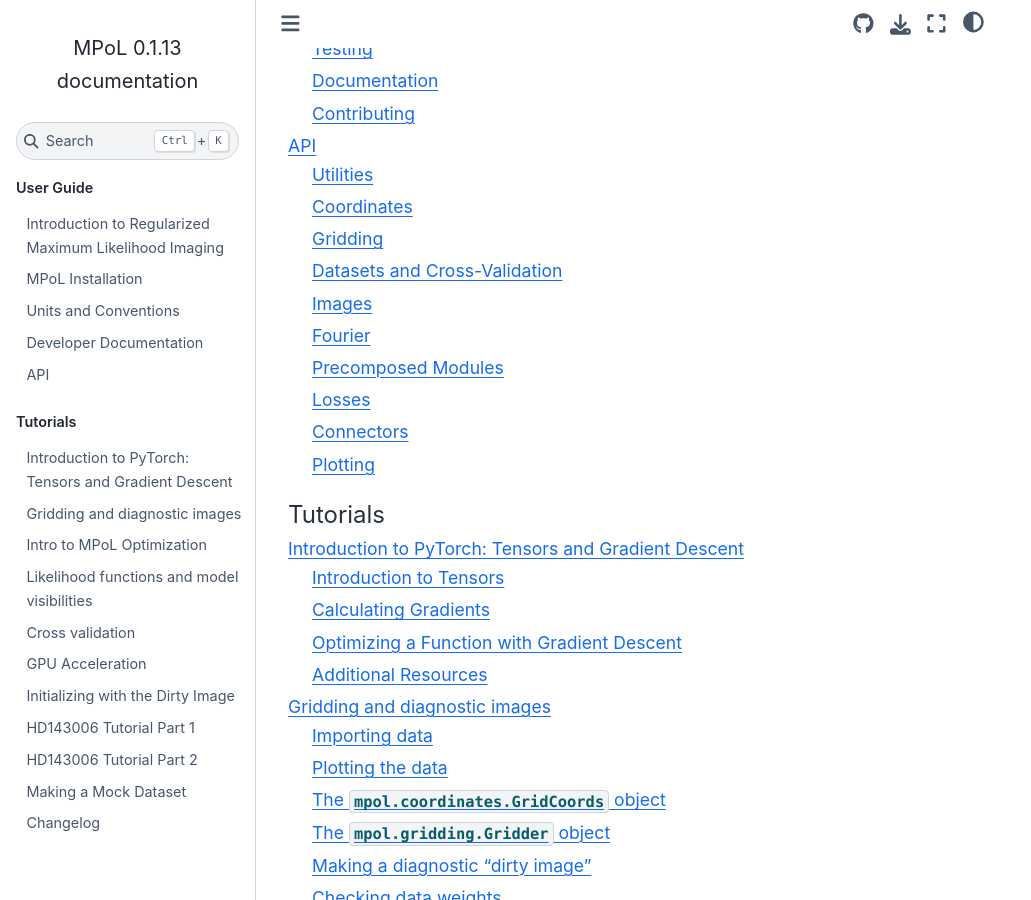
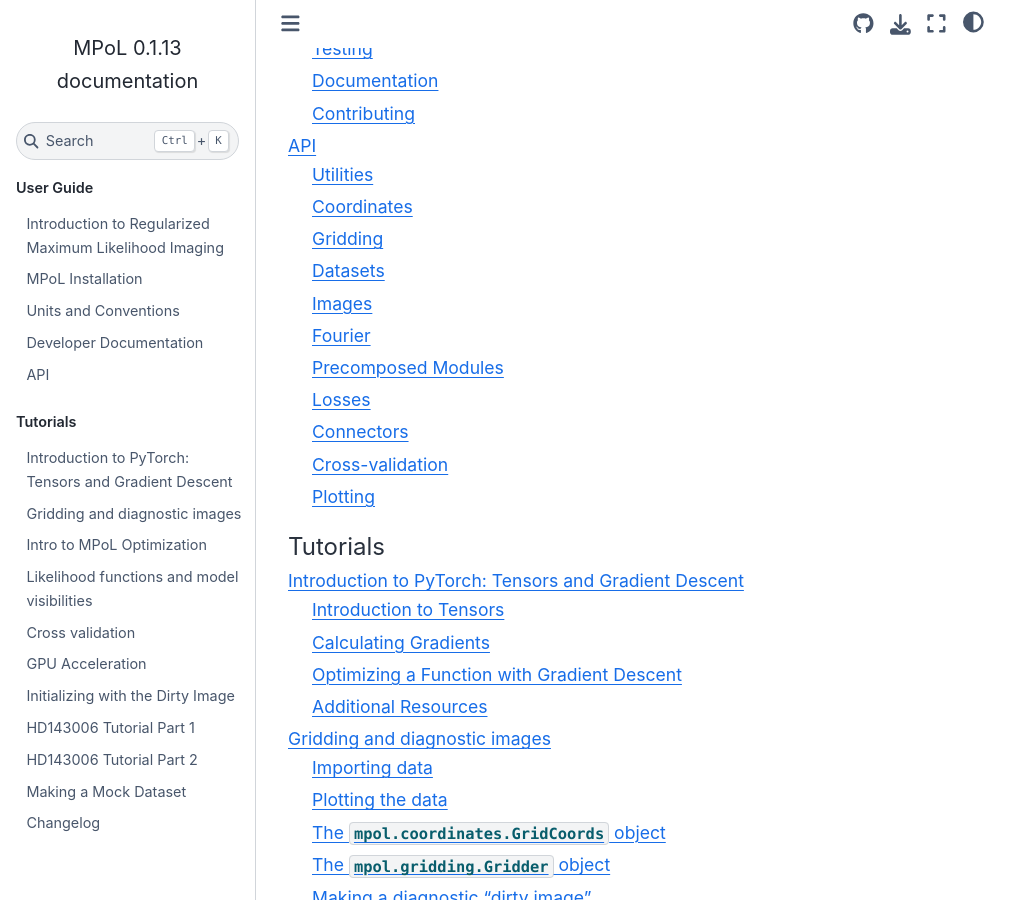
Before and after one commit to MPoL-dev/MPoL, a Sphinx documentation site: the page built from docs/index.rst, in a window 1280 px wide and 900 px high, scrolled down 1203 px. Shown: the whole window, without its empty margins (0-1031 px from the left). Built offline with Sphinx 7.4.7 and the Sphinx Book theme 1.1.4, drawn with Linux system fonts in a browser that asks for light colours; part of the change alters nothing that is shown.

```diff
--- a/docs/api.rst
+++ b/docs/api.rst
@@ -23,8 +23,8 @@ Gridding
 
 .. automodule:: mpol.gridding
 
-Datasets and Cross-Validation
------------------------------
+Datasets
+--------
 
 .. automodule:: mpol.datasets
 
@@ -62,6 +62,12 @@ Connectors are a PyTorch layer to help compute those residual visibilities (on a
 .. automodule:: mpol.connectors
 
 
+Cross-validation
+----------------
+
+.. automodule:: mpol.crossval
+
+
 Plotting
 ------
 
```
